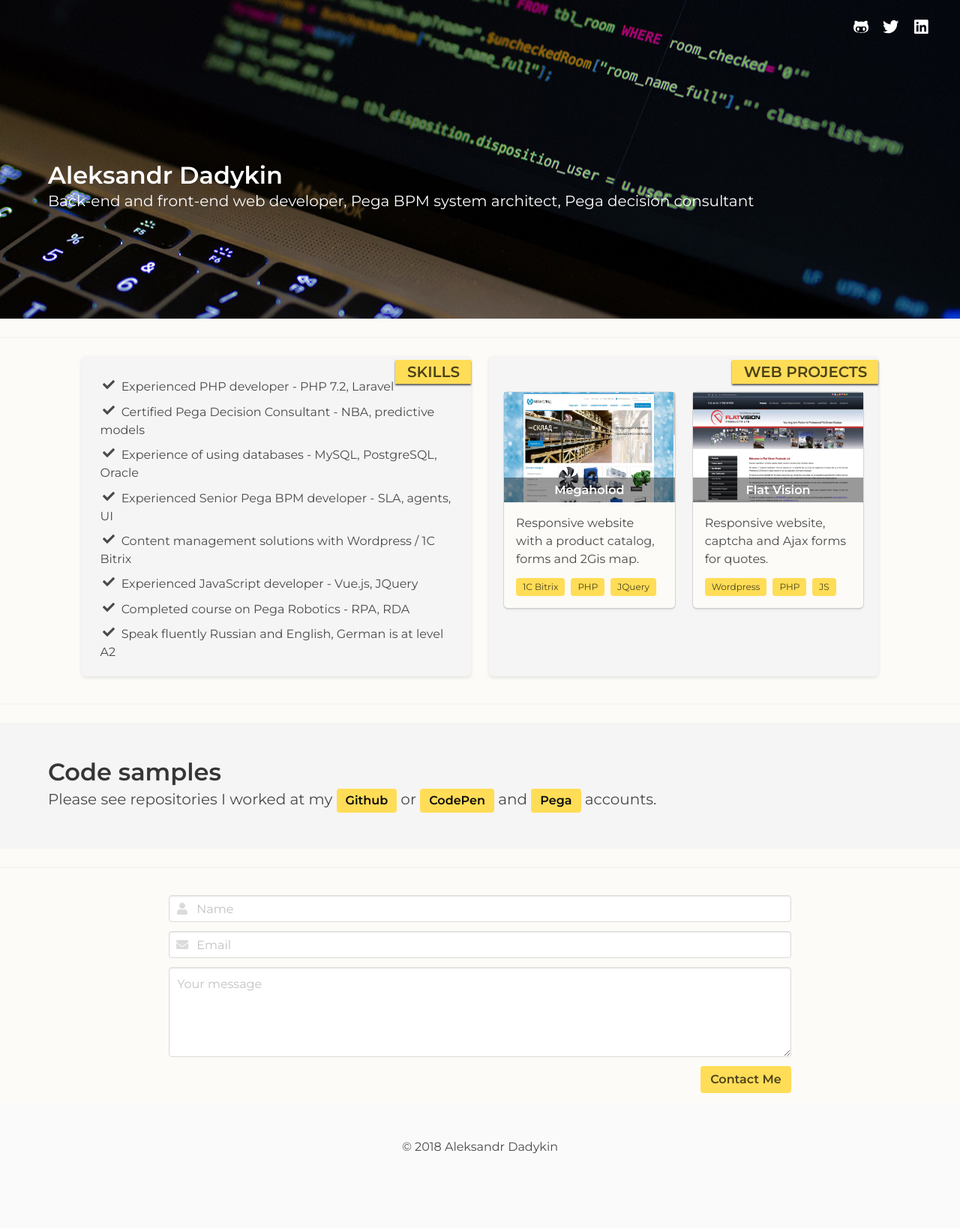
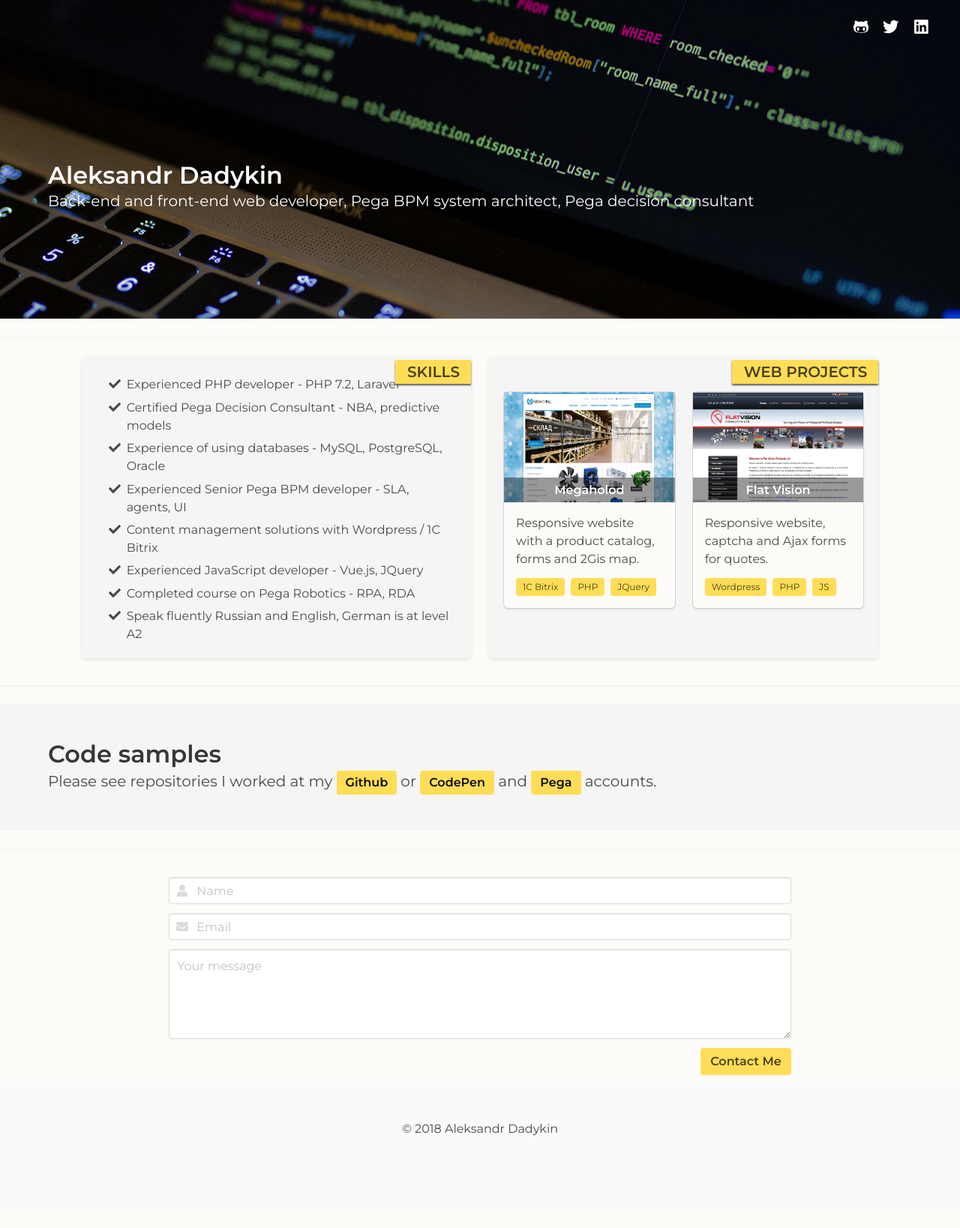
Before and after one commit to cetrix13/cetrix13.github.io, a Jekyll site: the page built from index.html, in a window 1280 px wide. Shown: the whole page at 75% size. Built offline with Jekyll 4.4.1, drawn with Linux system fonts in a browser that asks for light colours; nearby versions of some CDN libraries; after the commit the page ends 1614 px from its top, so only the background shows below that.

Commit message:
Fix list indent

```diff
--- a/_includes/page.html
+++ b/_includes/page.html
@@ -5,15 +5,15 @@
         <div class="tile is-parent">
           <div class="tile is-child box has-ribbon">
               <div class="ribbon is-medium is-warning"><span class="is-uppercase has-text-weight-semibold">Skills</span></div>
-                <ul class="skills-list">
-                  <li><span class="icon"><i class="fas fa-check"></i></span> Experienced PHP developer - PHP 7.2, Laravel</li>
-                  <li><span class="icon"><i class="fas fa-check"></i></span> Certified Pega Decision Consultant - NBA, predictive models</li>
-                  <li><span class="icon"><i class="fas fa-check"></i></span> Experience of using databases - MySQL, PostgreSQL, Oracle</li>
-                  <li><span class="icon"><i class="fas fa-check"></i></span> Experienced Senior Pega BPM developer - SLA, agents, UI</li>
-                  <li><span class="icon"><i class="fas fa-check"></i></span> Content management solutions with Wordpress / 1C Bitrix</li>
-                  <li><span class="icon"><i class="fas fa-check"></i></span> Experienced JavaScript developer - Vue.js, JQuery</li>
-                  <li><span class="icon"><i class="fas fa-check"></i></span> Completed course on Pega Robotics - RPA, RDA</li>
-                  <li><span class="icon"><i class="fas fa-check"></i></span> Speak fluently Russian and English, German is at level A2</li>
+                <ul class="skills-list fa-ul">
+                  <li><span class="fa-li"><i class="fas fa-check"></i></span> Experienced PHP developer - PHP 7.2, Laravel</li>
+                  <li><span class="fa-li"><i class="fas fa-check"></i></span> Certified Pega Decision Consultant - NBA, predictive models</li>
+                  <li><span class="fa-li"><i class="fas fa-check"></i></span> Experience of using databases - MySQL, PostgreSQL, Oracle</li>
+                  <li><span class="fa-li"><i class="fas fa-check"></i></span> Experienced Senior Pega BPM developer - SLA, agents, UI</li>
+                  <li><span class="fa-li"><i class="fas fa-check"></i></span> Content management solutions with Wordpress / 1C Bitrix</li>
+                  <li><span class="fa-li"><i class="fas fa-check"></i></span> Experienced JavaScript developer - Vue.js, JQuery</li>
+                  <li><span class="fa-li"><i class="fas fa-check"></i></span> Completed course on Pega Robotics - RPA, RDA</li>
+                  <li><span class="fa-li"><i class="fas fa-check"></i></span> Speak fluently Russian and English, German is at level A2</li>
                 </ul>
           </div>
         </div>
--- a/_sass/_mystyles.sass
+++ b/_sass/_mystyles.sass
@@ -45,9 +45,9 @@ div.column.is-8:first-child
   background-color: #fcfbf7
 
 // Skills sections
-.skills-list
-  list-style: none
-  margin-left: 0.3rem
+//.skills-list
+ // list-style: none
+ // margin-left: 0.3rem
 
 .ribbon
   top: 0.3rem
```
